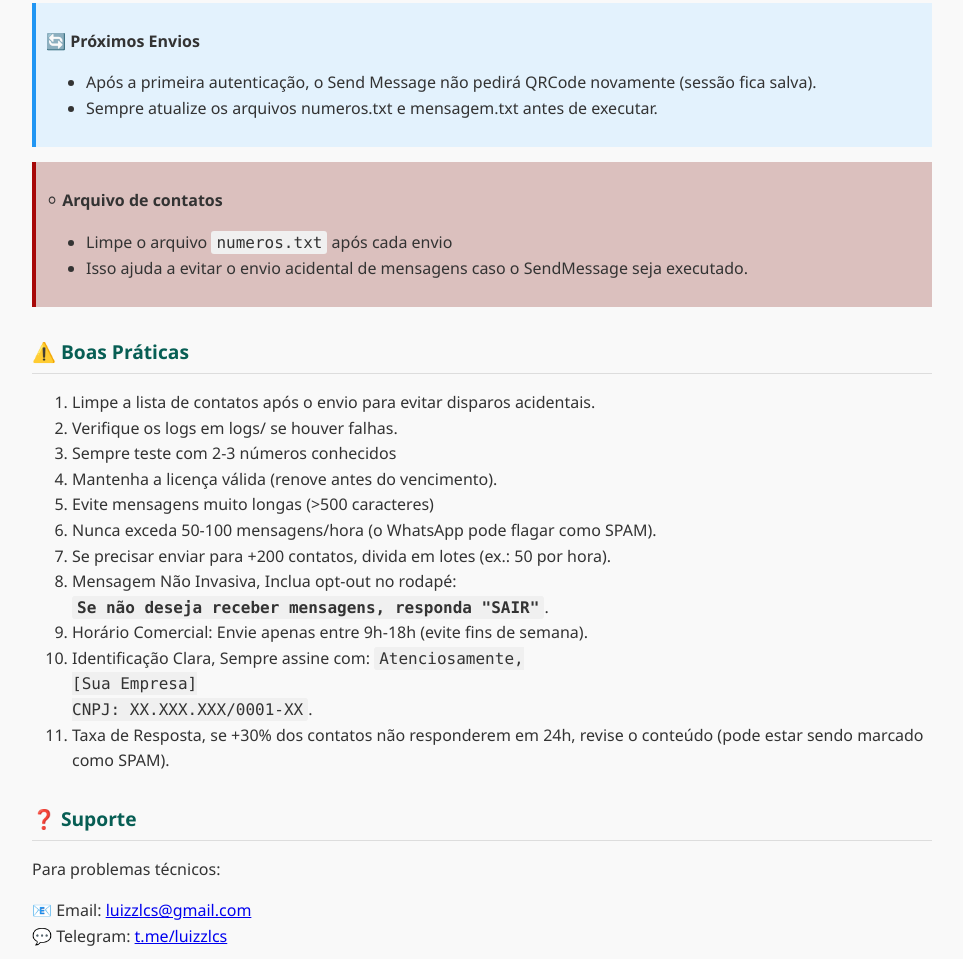
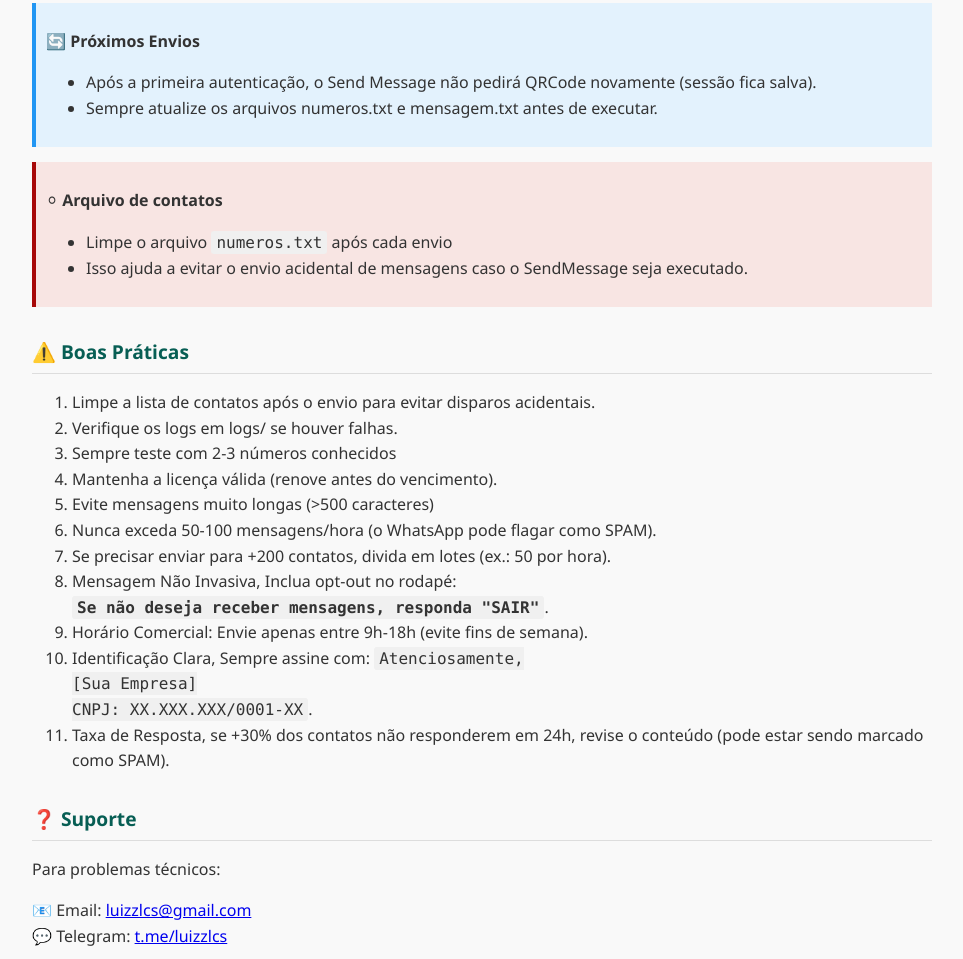
Before and after one commit to luizzlcs/whatsapp-bot, a website: page suporte.html in a window 1280 px wide. Shown: the part 4368-5327 px from the top of the page, without its empty margins (158-1121 px from the left). Drawn offline with Linux system fonts and the light colour scheme.

Commit message:
alterado cor do alert

```diff
--- a/suporte.html
+++ b/suporte.html
@@ -89,7 +89,7 @@
             margin: 15px 0;
         }
         .info-alert {
-            background-color: #dbc0be;
+            background-color: #f8e5e3;
             padding: 10px;
             border-left: 4px solid #a70808;
             margin: 15px 0;
```
